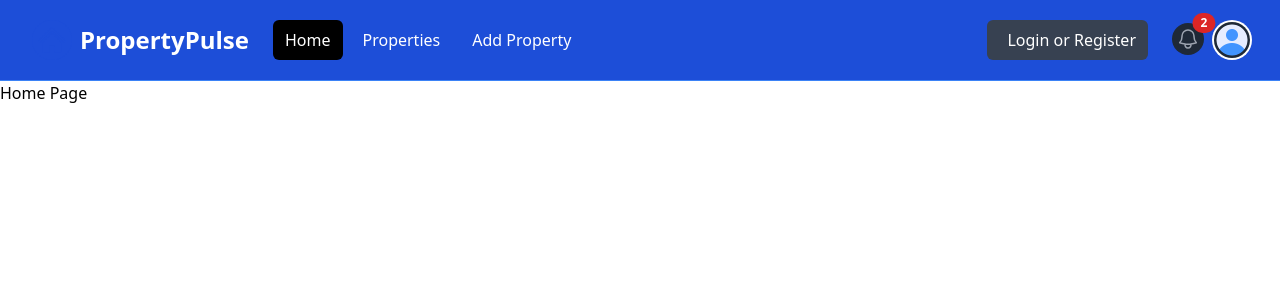
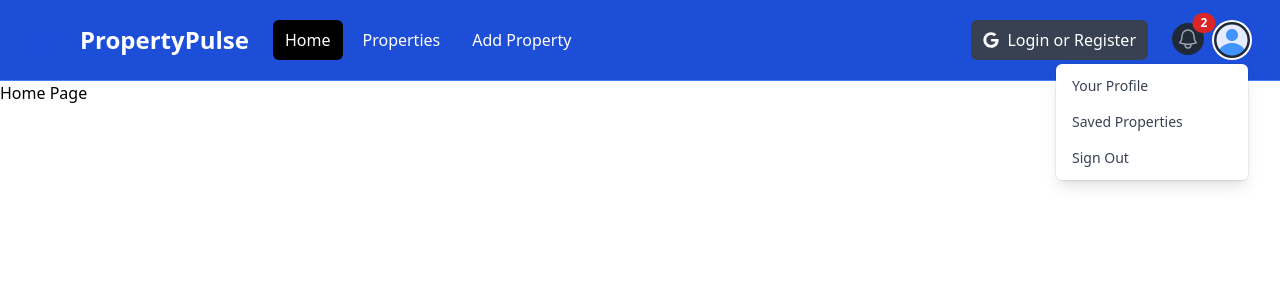
Before and after one commit to Shubhofficial1/quest, a Next.js app: page / in a window 1280 px wide. Both pictures are taken after a click on the button "Open user menu". Shown: the top 300 px of the page. Built offline with nearby package versions, Linux system fonts and the light colour scheme.

Commit message:
Navbar Links . Dropdowns,& React Icons

```diff
--- a/components/Navbar.tsx
+++ b/components/Navbar.tsx
@@ -1,8 +1,15 @@
+"use client";
+import { useState } from "react";
+
 import Image from "next/image";
+import Link from "next/link";
 import Logo from "../assets/images/logo.png";
 import ProfileDefault from "../assets/images/profile.png";
+import { FaGoogle } from "react-icons/fa";
 
 const Navbar = () => {
+  const [isMobileMenuOpen, setIsMobileMenuOpen] = useState(false);
+  const [isProfileMenuOpen, setIsProfileMenuOpen] = useState(false);
   return (
     <nav className="bg-blue-700 border-b border-blue-500">
       <div className="px-2 mx-auto max-w-7xl sm:px-6 lg:px-8">
@@ -15,6 +22,7 @@
               className="relative inline-flex items-center justify-center p-2 text-gray-400 rounded-md hover:bg-gray-700 hover:text-white focus:outline-none focus:ring-2 focus:ring-inset focus:ring-white"
               aria-controls="mobile-menu"
               aria-expanded="false"
+              onClick={() => setIsMobileMenuOpen((prev) => !prev)}
             >
               <span className="absolute -inset-0.5"></span>
               <span className="sr-only">Open main menu</span>
@@ -37,34 +45,34 @@
 
           <div className="flex items-center justify-center flex-1 md:items-stretch md:justify-start">
             {/* <!-- Logo --> */}
-            <a className="flex items-center flex-shrink-0" href="/index.html">
+            <Link className="flex items-center flex-shrink-0" href="/">
               <Image className="w-auto h-10" src={Logo} alt="PropertyPulse" />
 
               <span className="hidden ml-2 text-2xl font-bold text-white md:block">
                 PropertyPulse
               </span>
-            </a>
+            </Link>
             {/* <!-- Desktop Menu Hidden below md screens --> */}
             <div className="hidden md:ml-6 md:block">
               <div className="flex space-x-2">
-                <a
-                  href="/index.html"
+                <Link
+                  href="/"
                   className="px-3 py-2 text-white bg-black rounded-md hover:bg-gray-900 hover:text-white"
                 >
                   Home
-                </a>
-                <a
-                  href="/properties.html"
+                </Link>
+                <Link
+                  href="/properties"
                   className="px-3 py-2 text-white rounded-md hover:bg-gray-900 hover:text-white"
                 >
                   Properties
-                </a>
-                <a
-                  href="/add-property.html"
+                </Link>
+                <Link
+                  href="/properties/add"
                   className="px-3 py-2 text-white rounded-md hover:bg-gray-900 hover:text-white"
                 >
                   Add Property
-                </a>
+                </Link>
               </div>
             </div>
           </div>
@@ -73,7 +81,7 @@
           <div className="hidden md:block md:ml-6">
             <div className="flex items-center">
               <button className="flex items-center px-3 py-2 text-white bg-gray-700 rounded-md hover:bg-gray-900 hover:text-white">
-                <i className="mr-2 text-white fa-brands fa-google"></i>
+                <FaGoogle className="mr-2 text-white" />
                 <span>Login or Register</span>
               </button>
             </div>
@@ -81,7 +89,7 @@
 
           {/* <!-- Right Side Menu (Logged In) --> */}
           <div className="absolute inset-y-0 right-0 flex items-center pr-2 md:static md:inset-auto md:ml-6 md:pr-0">
-            <a href="messages.html" className="relative group">
+            <Link href="/messages" className="relative group">
               <button
                 type="button"
                 className="relative p-1 text-gray-400 bg-gray-800 rounded-full hover:text-white focus:outline-none focus:ring-2 focus:ring-white focus:ring-offset-2 focus:ring-offset-gray-800"
@@ -107,7 +115,7 @@
                 2
                 {/* <!-- Replace with the actual number of notifications --> */}
               </span>
-            </a>
+            </Link>
             {/* <!-- Profile dropdown button --> */}
             <div className="relative ml-3">
               <div>
@@ -117,6 +125,9 @@
                   id="user-menu-button"
                   aria-expanded="false"
                   aria-haspopup="true"
+                  onClick={() => {
+                    setIsProfileMenuOpen((prev) => !prev);
+                  }}
                 >
                   <span className="absolute -inset-1.5"></span>
                   <span className="sr-only">Open user menu</span>
@@ -129,74 +140,79 @@
               </div>
 
               {/* <!-- Profile dropdown --> */}
+
+              {isProfileMenuOpen && (
                 <div
                   id="user-menu"
-                className="absolute right-0 z-10 hidden w-48 py-1 mt-2 origin-top-right bg-white rounded-md shadow-lg ring-1 ring-black ring-opacity-5 focus:outline-none"
+                  className="absolute right-0 z-10 w-48 py-1 mt-2 origin-top-right bg-white rounded-md shadow-lg ring-1 ring-black ring-opacity-5 focus:outline-none"
                   role="menu"
                   aria-orientation="vertical"
                   aria-labelledby="user-menu-button"
                   tabIndex={-1}
                 >
-                <a
-                  href="/profile.html"
+                  <Link
+                    href="/profile"
                     className="block px-4 py-2 text-sm text-gray-700"
                     role="menuitem"
                     tabIndex={-1}
                     id="user-menu-item-0"
                   >
                     Your Profile
-                </a>
-                <a
-                  href="saved-properties.html"
+                  </Link>
+                  <Link
+                    href="properties/saved"
                     className="block px-4 py-2 text-sm text-gray-700"
                     role="menuitem"
                     tabIndex={-1}
                     id="user-menu-item-1"
                   >
                     Saved Properties
-                </a>
-                <a
-                  href="#"
+                  </Link>
+                  <button
                     className="block px-4 py-2 text-sm text-gray-700"
                     role="menuitem"
                     tabIndex={-1}
                     id="user-menu-item-2"
                   >
                     Sign Out
-                </a>
+                  </button>
                 </div>
+              )}
             </div>
           </div>
         </div>
       </div>
 
       {/* <!-- Mobile menu, show/hide based on menu state. --> */}
-      <div className="hidden" id="mobile-menu">
+
+      {isMobileMenuOpen && (
+        <div id="mobile-menu">
           <div className="px-2 pt-2 pb-3 space-y-1">
-          <a
-            href="/index.html"
+            <Link
+              href="/"
               className="block px-3 py-2 text-base font-medium text-white bg-gray-900 rounded-md"
             >
               Home
-          </a>
-          <a
-            href="/properties.html"
+            </Link>
+            <Link
+              href="/properties"
               className="block px-3 py-2 text-base font-medium text-gray-300 rounded-md hover:bg-gray-700 hover:text-white"
             >
               Properties
-          </a>
-          <a
-            href="/add-property.html"
+            </Link>
+            <Link
+              href="/properties/add"
               className="block px-3 py-2 text-base font-medium text-gray-300 rounded-md hover:bg-gray-700 hover:text-white"
             >
               Add Property
-          </a>
+            </Link>
             <button className="flex items-center px-3 py-2 my-4 text-white bg-gray-700 rounded-md hover:bg-gray-900 hover:text-white">
-            <i className="mr-2 fa-brands fa-google"></i>
+              <FaGoogle className="mr-2 text-white" />
               <span>Login or Register</span>
             </button>
           </div>
         </div>
+      )}
     </nav>
   );
 };
--- a/package.json
+++ b/package.json
@@ -11,7 +11,8 @@
   "dependencies": {
     "next": "14.1.0",
     "react": "^18",
-    "react-dom": "^18"
+    "react-dom": "^18",
+    "react-icons": "^5.0.1"
   },
   "devDependencies": {
     "@types/node": "20.11.20",
```
Also changed, not shown: 1 other file (tests, documents, lock files or other folders). Lines whose indentation alone changed are shown as unchanged.
